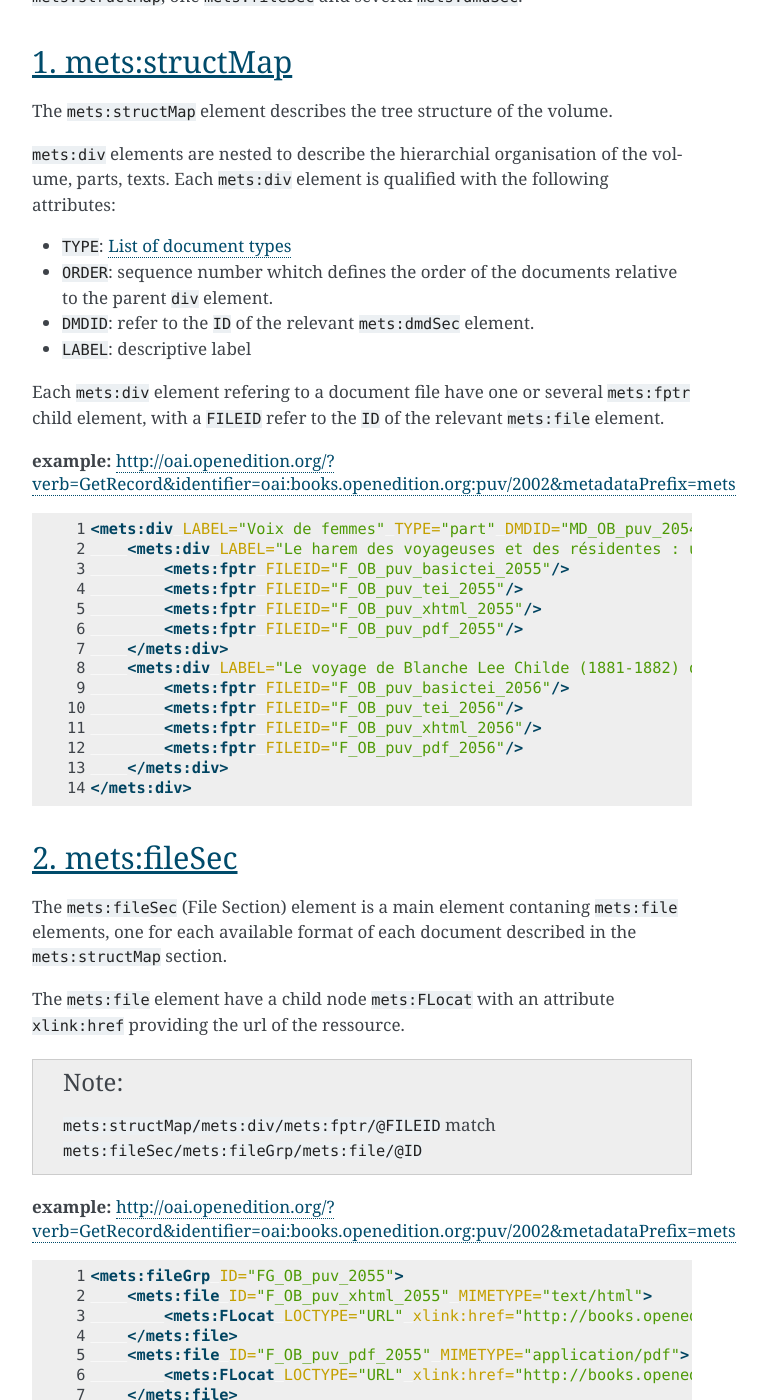
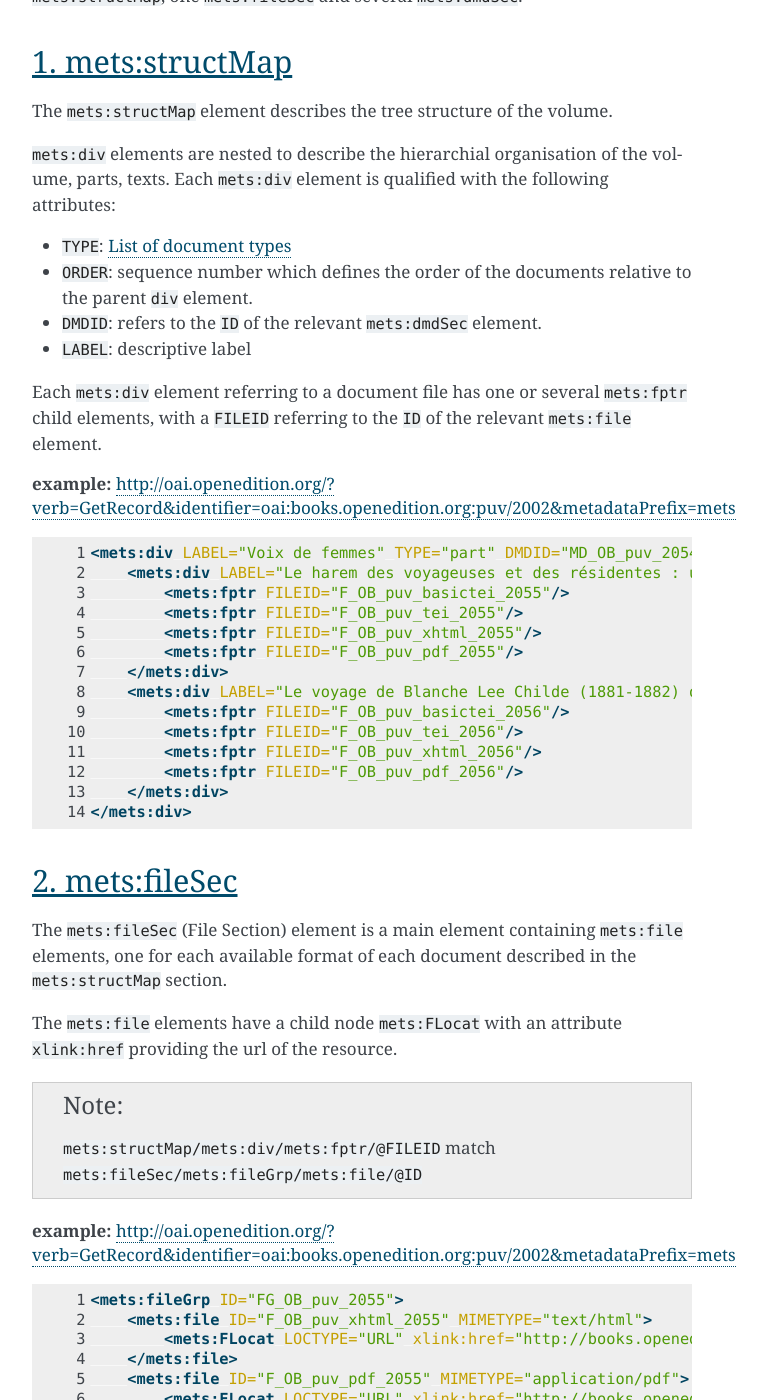
Before and after one commit to PatGendre/oai-openedition, a Sphinx documentation site: the page built from docs/source/mets.rst, in a window 1280 px wide and 1400 px high, scrolled down 600 px. Shown: the whole window, without its empty margins (388-1155 px from the left). Built offline with Sphinx 7.4.7, drawn with Linux system fonts in a browser that asks for light colours.

Commit message:
Update mets.rst
relecture de détail

```diff
--- a/docs/source/mets.rst
+++ b/docs/source/mets.rst
@@ -23,11 +23,11 @@ The ``mets:structMap`` element describes the tree structure of the volume.
 ``mets:div`` elements are nested to describe the hierarchial organisation of the volume, parts, texts. Each ``mets:div`` element is qualified with the following attributes:
 
 * ``TYPE``:  :ref:`List of document types <types>`
-* ``ORDER``: sequence number whitch defines the order of the documents relative to the parent ``div`` element.
-* ``DMDID``: refer to the ``ID`` of the relevant ``mets:dmdSec`` element.
+* ``ORDER``: sequence number which defines the order of the documents relative to the parent ``div`` element.
+* ``DMDID``: refers to the ``ID`` of the relevant ``mets:dmdSec`` element.
 * ``LABEL``: descriptive label
 
-Each ``mets:div`` element refering to a document file have one or several ``mets:fptr`` child element, with a ``FILEID`` refer to the ``ID`` of the relevant ``mets:file`` element.
+Each ``mets:div`` element referring to a document file has one or several ``mets:fptr`` child elements, with a ``FILEID`` referring to the ``ID`` of the relevant ``mets:file`` element.
 
 **example:** http://oai.openedition.org/?verb=GetRecord&identifier=oai:books.openedition.org:puv/2002&metadataPrefix=mets
 
@@ -54,9 +54,9 @@ Each ``mets:div`` element refering to a document file have one or several ``mets
 ----------------------
 
 
-The ``mets:fileSec`` (File Section)  element is a main element contaning ``mets:file`` elements, one for each available format of each document described in the ``mets:structMap`` section.
+The ``mets:fileSec`` (File Section)  element is a main element containing ``mets:file`` elements, one for each available format of each document described in the ``mets:structMap`` section.
 
-The ``mets:file`` element have a child node ``mets:FLocat`` with an attribute ``xlink:href`` providing the url of the ressource.
+The ``mets:file`` elements have a child node ``mets:FLocat`` with an attribute ``xlink:href`` providing the url of the resource.
 
 .. note :: ``mets:structMap/mets:div/mets:fptr/@FILEID`` match ``mets:fileSec/mets:fileGrp/mets:file/@ID``
 
```
